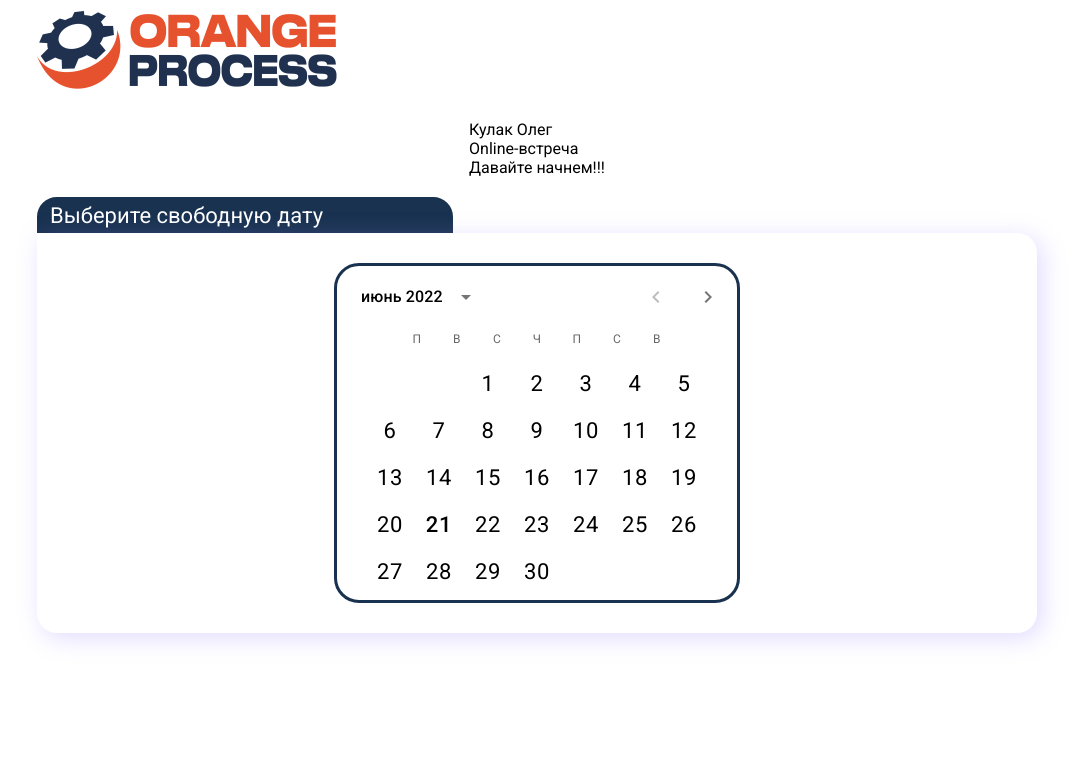
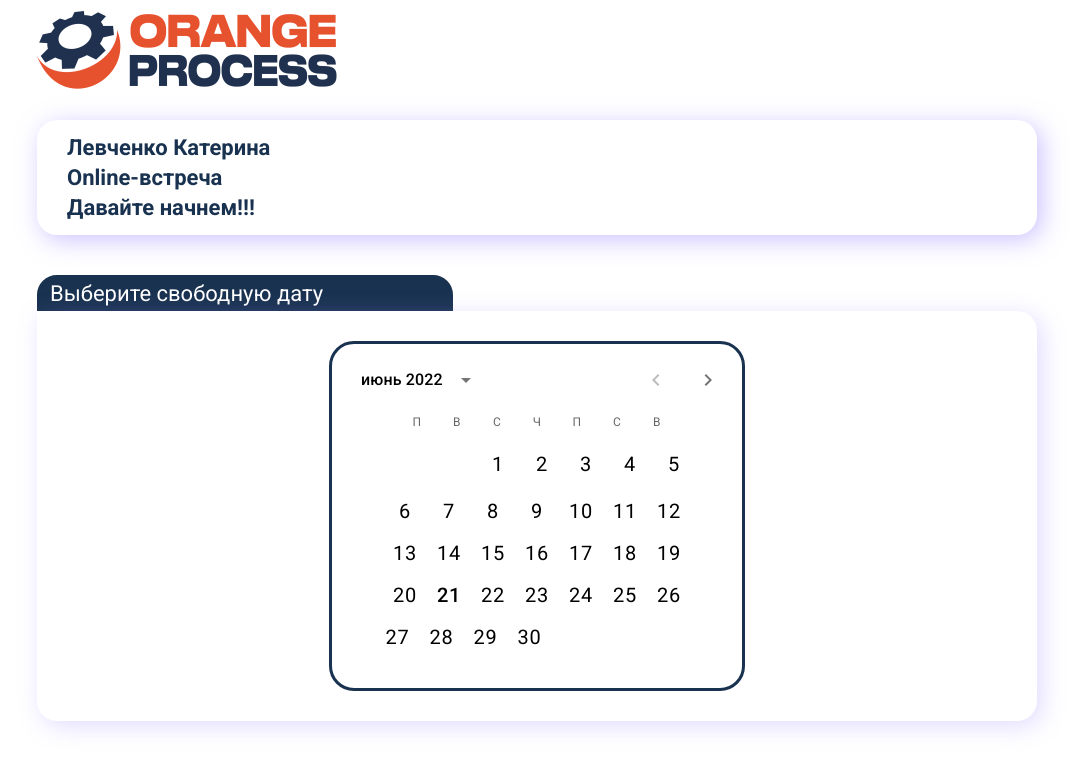
Before and after one commit to furikuuuri/datePicker, a React (Create React App) app: page / in a window 1280 px wide. Shown: the top 770 px of the page, without its empty margins (103-1186 px from the left). Built offline with nearby package versions, Linux system fonts and the light colour scheme; no server answers.

Commit message:
edit greeting block

```diff
--- a/public/index.html
+++ b/public/index.html
@@ -9,6 +9,7 @@
       name="description"
       content="Web site created using create-react-app"
     />
+
     <link rel="apple-touch-icon" href="%PUBLIC_URL%/logo192.png" />
     <link
   rel="stylesheet"
--- a/src/API/getFreeActivitiesService.js
+++ b/src/API/getFreeActivitiesService.js
@@ -6,17 +6,17 @@ import authService from "./authService";
 const  getFreeAcivitiesService =async ()=>
 {
 
-    var result=await axios.get("http://localhost:3001/0/ServiceModel/UsrActivitiesService.svc/getFreeActivities")
-    console.log(JSON.parse(result.data.getFreeActivitiesResult))
-    return JSON.parse(result.data.getFreeActivitiesResult);
-    //    var testResult= [{id: '5b8d5460-06c6-4854-aee6-eaf28167ff5a', date: '2022-08-04T00:00:00', startTime: '15:30:00', endTime: '16:00:00'},
-    //  {id: '29b69149-e713-40b6-8c1c-b82135232124', date: '2022-08-04T00:00:00', startTime: '16:31:00', endTime: '17:01:00'},
-    //  {id: '5e048ef6-6133-4dce-b2dd-18fb3da27040', date: '2022-08-04T00:00:00', startTime: '17:00:00', endTime: '18:00:00'},
-    //  {id: '20cecf9b-ed7a-4e86-a512-1c8af1d90cdf', date: '2022-08-04T00:00:00', startTime: '17:00:00', endTime: '17:30:00'},
-    //  {id: 'ce852ce7-db25-48f5-8d04-6f84d2ce273f', date: '2022-08-04T00:00:00', startTime: '18:30:00', endTime: '19:00:00'},
-    //  {id: '33537801-1a10-4a4c-9af8-13c320462f08', date: '2022-08-03T00:00:00', startTime: '19:00:00', endTime: '19:45:00'}]
+    // var result=await axios.get("http://localhost:3001/0/ServiceModel/UsrActivitiesService.svc/getFreeActivities")
+    // console.log(JSON.parse(result.data.getFreeActivitiesResult))
+    // return JSON.parse(result.data.getFreeActivitiesResult);
+       var testResult= [{id: '5b8d5460-06c6-4854-aee6-eaf28167ff5a', date: '2022-09-22T00:00:00', startTime: '15:30:00', endTime: '16:00:00'},
+     {id: '29b69149-e713-40b6-8c1c-b82135232124', date: '2022-09-21T00:00:00', startTime: '16:31:00', endTime: '17:01:00'},
+     {id: '5e048ef6-6133-4dce-b2dd-18fb3da27040', date: '2022-09-21T00:00:00', startTime: '17:00:00', endTime: '18:00:00'},
+     {id: '20cecf9b-ed7a-4e86-a512-1c8af1d90cdf', date: '2022-09-21T00:00:00', startTime: '17:00:00', endTime: '17:30:00'},
+     {id: 'ce852ce7-db25-48f5-8d04-6f84d2ce273f', date: '2022-09-21T00:00:00', startTime: '18:30:00', endTime: '19:00:00'},
+     {id: '33537801-1a10-4a4c-9af8-13c320462f08', date: '2022-09-22T00:00:00', startTime: '19:00:00', endTime: '19:45:00'}]
 
-    // return testResult;
+    return testResult;
 }
 
 export default getFreeAcivitiesService;
--- a/src/App.js
+++ b/src/App.js
@@ -96,7 +96,7 @@ function App() {
       >
         <div>
           {isLoading&&<CircularProgress color="secondary" />}
-          {!isLoading&&<Alert  severity={informationMessage?.status}>
+          {!isLoading&&<Alert>
           <div
             style={{
               display:"flex",
@@ -104,8 +104,9 @@ function App() {
               alignItems:"center",
               fontSize:"20px"
           }}>
-            <div>{informationMessage?.info}</div>
-            <div>{informationMessage?.result?.join_url}</div>
+            <div>Встреча забронирована. </div>
+            <div>Проверьте почту, туда мы направили письмо со ссылкой на Zoom конференцию.</div>
+            <div>До встречи!</div>
           </div>
           </Alert>}
         </div>
--- a/src/DateComponent.jsx
+++ b/src/DateComponent.jsx
@@ -34,7 +34,8 @@ function DateComponent(props) {
             "& .css-epd502": {
               width: "400px",
               border:"3px solid #193250",
-              borderRadius:"25px"
+              borderRadius:"25px",
+              padding:"5px"
             },
             "& .css-1n2mv2k": {
               //backgroundColor: "rgba(120, 120, 120, 0.2)",
@@ -100,11 +101,11 @@ function DateComponent(props) {
                   <PickersDay {...DayComponentProps}
                   style={
                     {
-                      width:"45px",
-                      height:"45px",
+                      width:"40px",
+                      height:"40px",
                       backgroundColor:isSelected?"#f94015":isCanSelected?"#193250":"white",
                       color:isSelected?"white":isCanSelected?"white":"black",
-                      fontSize:"22px",
+                      fontSize:"20px",
                   }}/>
               );
             }}
--- a/src/GreetingBlock.js
+++ b/src/GreetingBlock.js
@@ -6,7 +6,7 @@ export default function GreetingBlock(props) {
   return (
        <div className="greetingBlock_wrapper">
            <div className="greetingBlock_container">
-                <div>Кулак Олег</div>
+                <div>Левченко Катерина</div>
                 <div>Online-встреча</div>
                 <div>Давайте начнем!!!</div>
            </div>
--- a/src/styles/greetingBlock.css
+++ b/src/styles/greetingBlock.css
@@ -1,8 +1,23 @@
 .greetingBlock_wrapper{
-
+    max-width:1000px;
+    width: 90%;
+    display:flex;
+    flex-direction: column;
+    margin-bottom: 40px;
 }
 .greetingBlock_container{
-    width: 100%;
-    max-width:1000px;
-    margin-bottom: 20px;
+    display: flex;
+    flex-direction: column;
+    align-items: flex-start;
+    font-weight: bolder;
+    padding-left: 30px;
+    gap:5px;
+    /* width: 100%; */
+    /* border: 7px solid #193250; */
+    box-shadow: 5px 5px 25px rgba(156, 136, 255, 0.5);
+    border-radius:20px 20px 20px 20px;
+    padding-top: 15px;
+    padding-bottom: 15px;
+    font-size: 22px;
+    color:#193250;
 }
```
